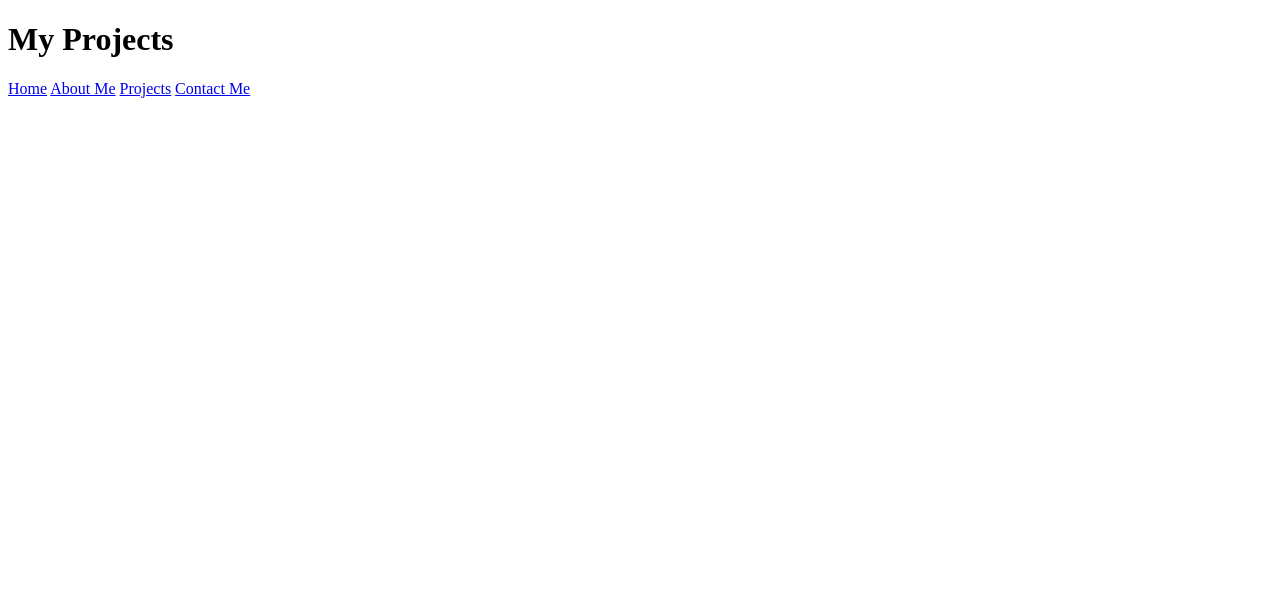
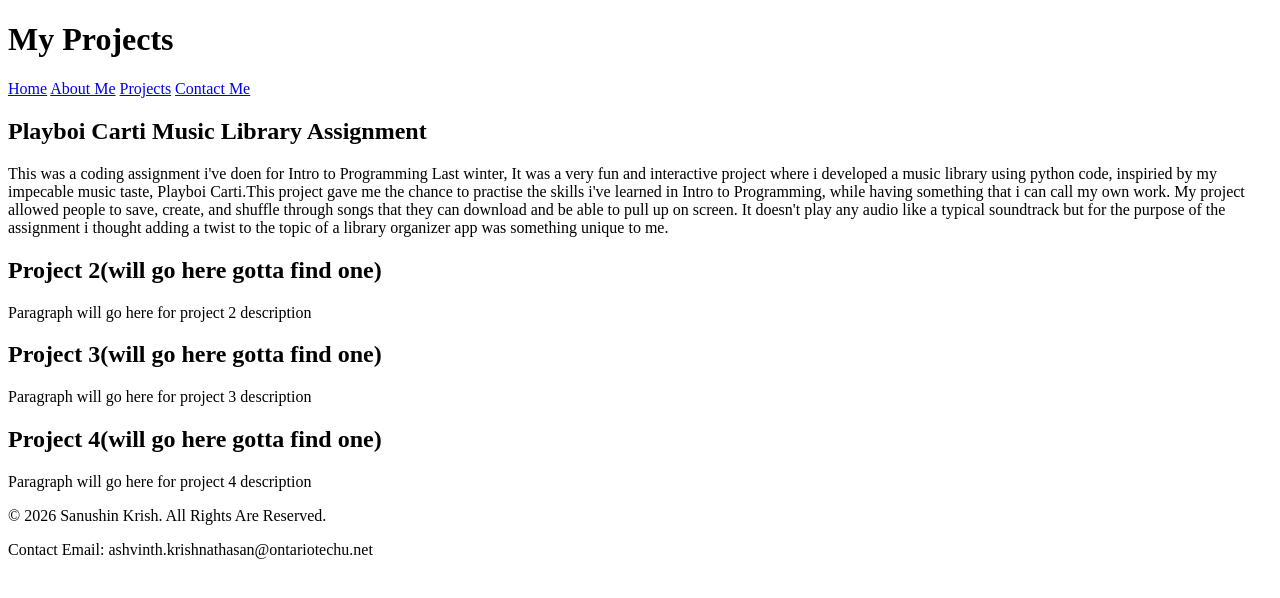
Before and after one commit to Sanushin/Assignment_1_INFR3120, a plain HTML site: page projects.html in a window 1280 px wide. Drawn offline with Linux system fonts and the light colour scheme.

Commit message:
Work in Progress: About me, Project and Contact pages need work

```diff
--- a/projects.html
+++ b/projects.html
@@ -23,6 +23,58 @@
             <a href="contact.html">Contact Me</a>
         </nav>
 
+        <article>
+            <!--Section seperating individual projects within it.-->
+
+            <!--Project 1 Music Library-->
+            <section>
+                <h2> Playboi Carti Music Library Assignment</h2>
+
+                <p> This was a coding assignment i've doen for Intro to Programming Last winter, It was a very fun and
+                    interactive project
+                    where i developed a music library using python code, inspiried by my impecable music taste, Playboi
+                    Carti.This project gave me the chance
+                    to practise the skills i've learned in Intro to Programming, while having something that i can call
+                    my own work. My project allowed people to save, create, and shuffle through songs that they can
+                    download and be
+                    able to
+                    pull up on screen. It doesn't play any audio like a typical soundtrack but for the purpose of the
+                    assignment
+                    i thought adding a twist to the topic of a library organizer app was something unique to me.
+                </p>
+            </section>
+            <!--Project 2-->
+            <section>
+                <h2>
+                    Project 2(will go here gotta find one)
+                </h2>
+                <p> Paragraph will go here for project 2 description</p>
+            </section>
+            <!---Project 3-->
+            <section>
+                <h2>
+                    Project 3(will go here gotta find one)
+                </h2>
+                <p> Paragraph will go here for project 3 description</p>
+            </section>
+            <!---Project 4-->
+            <section>
+                <h2>
+                    Project 4(will go here gotta find one)
+                </h2>
+                <p> Paragraph will go here for project 4 description</p>
+            </section>
+
+
+        </article>
+
+        <!-- Footer  contains my name, email and copyright information-->
+        <footer>
+            <!--&copy called character reference, with the & beginning a reference, copy identifies the copyright symbol and ; to end it, just learned this lol-->
+            <p>&copy; 2026 Sanushin Krish. All Rights Are Reserved.</p>
+            <p>Contact Email: ashvinth.krishnathasan@ontariotechu.net</p>
+        </footer>
+
     </div>
 
 </body>
```
Also changed, not shown: about.html (+35 -0 lines), contact.html (+8 -0 lines), index.html (+1 -0 lines), my_images/photo_1.jpg (added).
